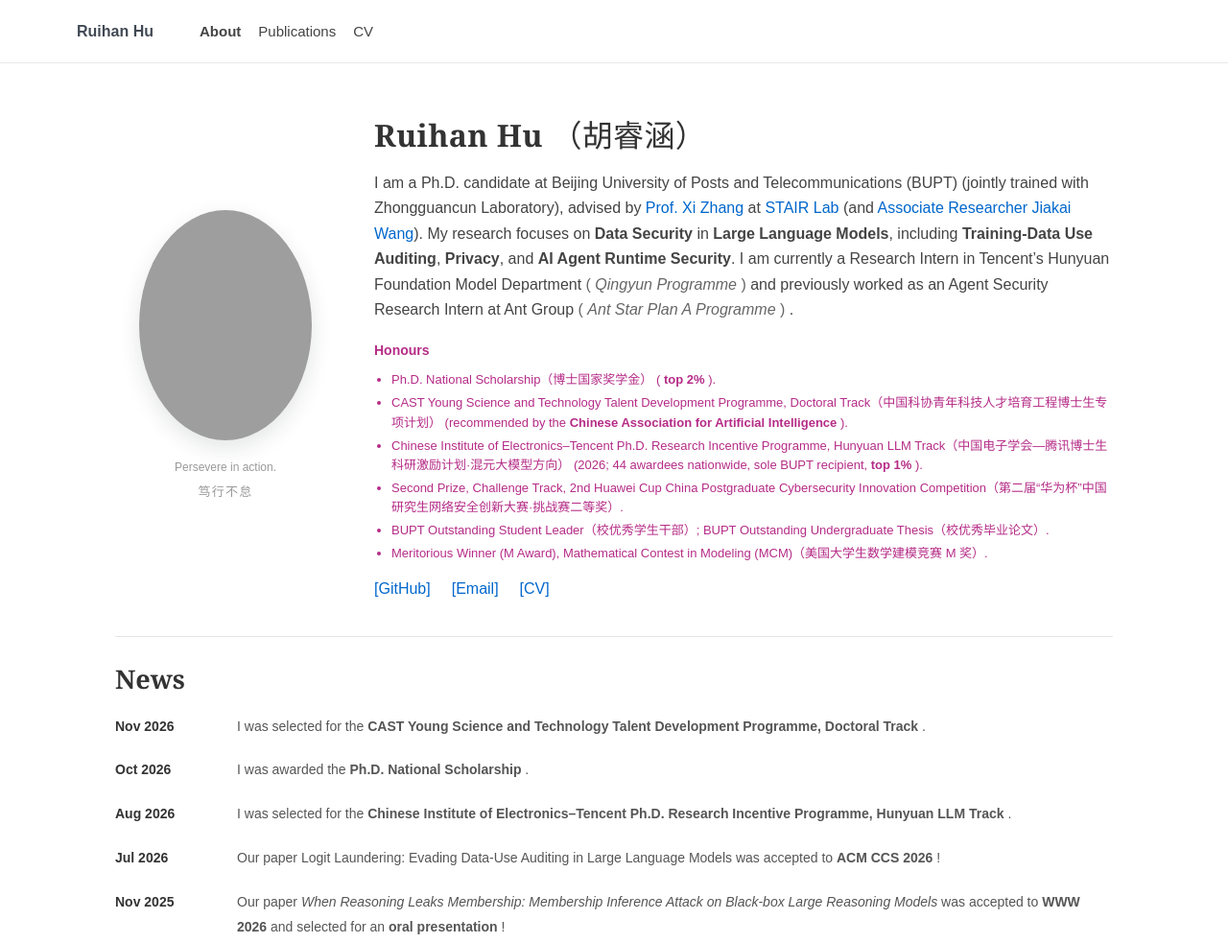
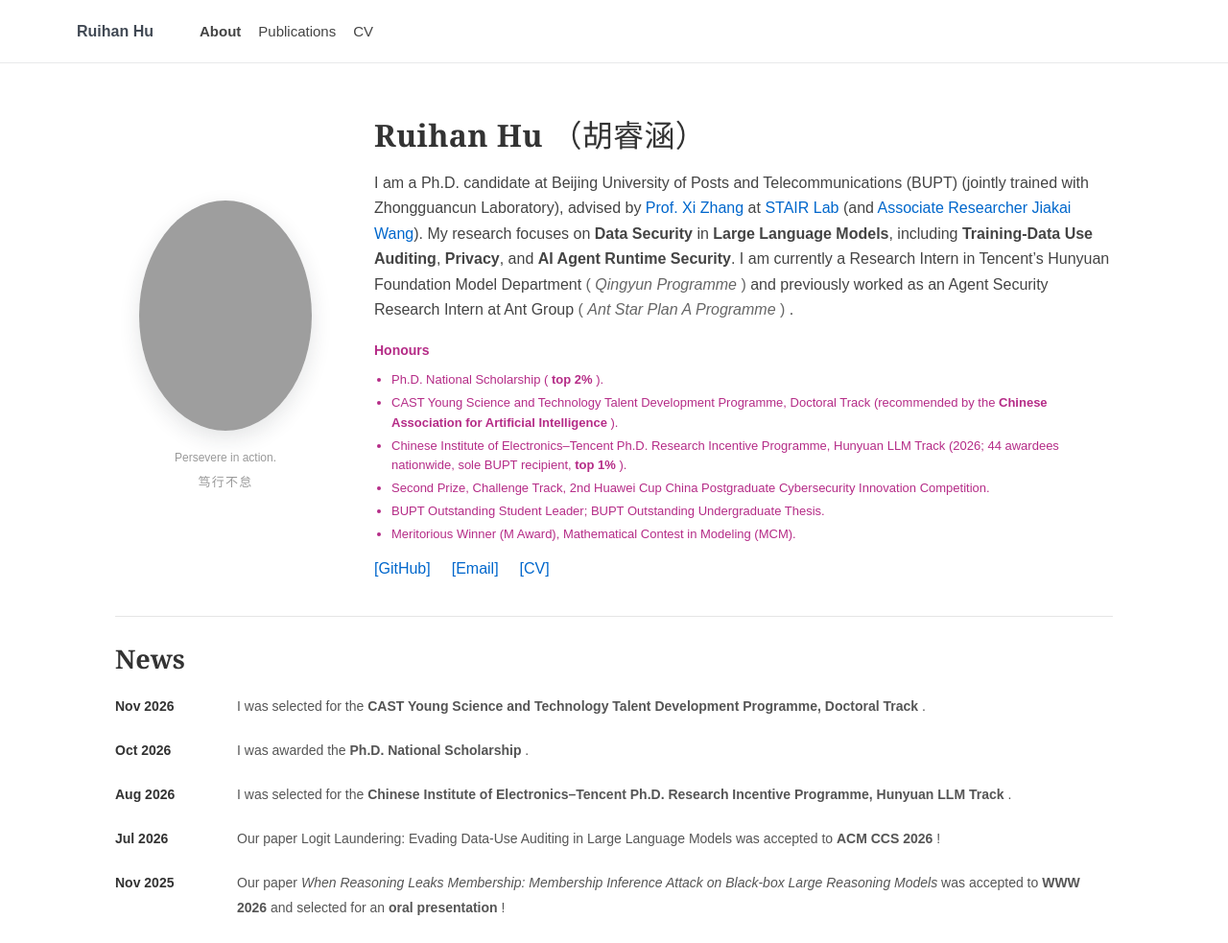
Before and after one commit to mihuhu/mihuhu.github.io, a plain HTML site: page index.html in a window 1280 px wide. Shown: the top 983 px of the page at 96% size. Drawn offline with Linux system fonts and the light colour scheme; grey boxes are pictures that could not be loaded.

Commit message:
Remove Chinese annotations from homepage honours

```diff
--- a/index.html
+++ b/index.html
@@ -69,34 +69,34 @@
       </h2>
 <ul>
 <li>
-        Ph.D. National Scholarship（博士国家奖学金） (
+        Ph.D. National Scholarship (
         <strong>
          top 2%
         </strong>
         ).
        </li>
 <li>
-        CAST Young Science and Technology Talent Development Programme, Doctoral Track（中国科协青年科技人才培育工程博士生专项计划） (recommended by the
+        CAST Young Science and Technology Talent Development Programme, Doctoral Track (recommended by the
         <strong>
          Chinese Association for Artificial Intelligence
         </strong>
         ).
        </li>
 <li>
-        Chinese Institute of Electronics–Tencent Ph.D. Research Incentive Programme, Hunyuan LLM Track（中国电子学会—腾讯博士生科研激励计划·混元大模型方向） (2026; 44 awardees nationwide, sole BUPT recipient,
+        Chinese Institute of Electronics–Tencent Ph.D. Research Incentive Programme, Hunyuan LLM Track (2026; 44 awardees nationwide, sole BUPT recipient,
         <strong>
          top 1%
         </strong>
         ).
        </li>
 <li>
-        Second Prize, Challenge Track, 2nd Huawei Cup China Postgraduate Cybersecurity Innovation Competition（第二届“华为杯”中国研究生网络安全创新大赛·挑战赛二等奖）.
+        Second Prize, Challenge Track, 2nd Huawei Cup China Postgraduate Cybersecurity Innovation Competition.
        </li>
 <li>
-        BUPT Outstanding Student Leader（校优秀学生干部）; BUPT Outstanding Undergraduate Thesis（校优秀毕业论文）.
+        BUPT Outstanding Student Leader; BUPT Outstanding Undergraduate Thesis.
        </li>
 <li>
-        Meritorious Winner (M Award), Mathematical Contest in Modeling (MCM)（美国大学生数学建模竞赛 M 奖）.
+        Meritorious Winner (M Award), Mathematical Contest in Modeling (MCM).
        </li>
 </ul>
 </div>
```
